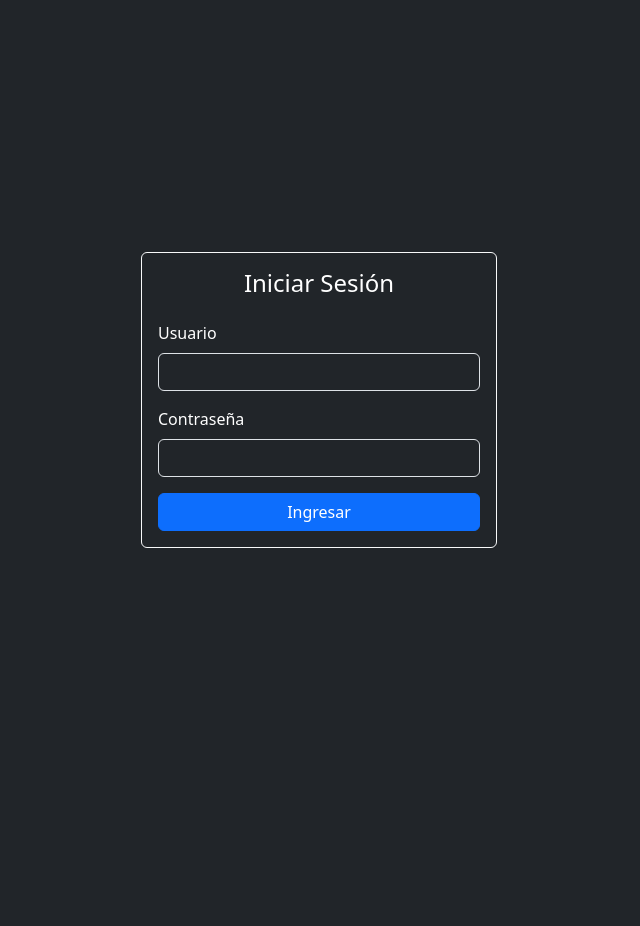
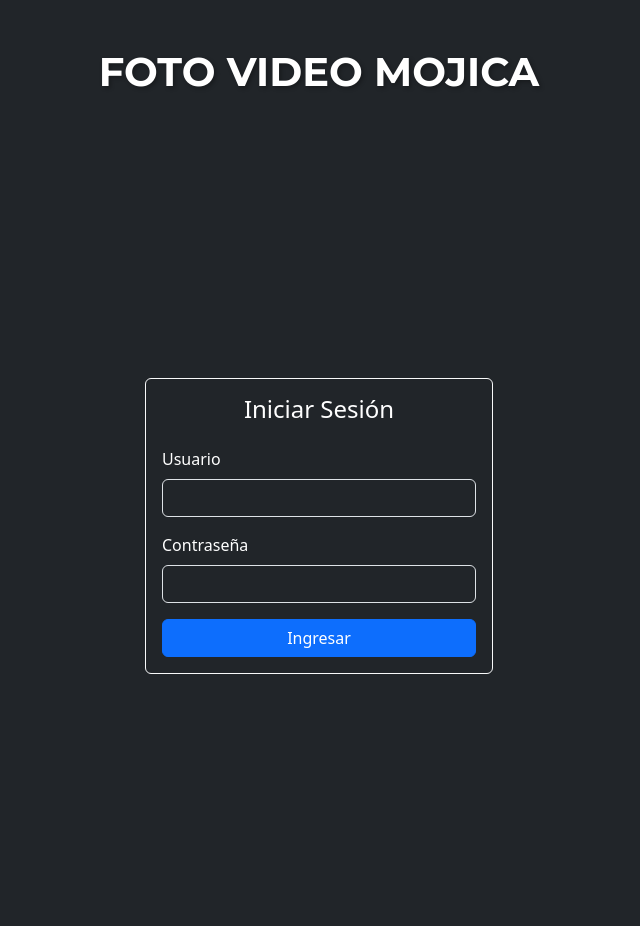
Before and after one commit to yimimejia/BusinessTool, a Flask app: page /login in a window 1280 px wide. Shown: the whole page, without its empty margins (321-961 px from the left). Before the commit the page ends 548 px from the top, so only its background shows below. Run offline with Flask 3, Linux system fonts and the light colour scheme.

Commit message:
Assistant checkpoint: Agregar título de la empresa sobre el formulario de login
Assistant generated file changes:
- app/templates/login.html: Agregar nombre de la empresa sobre el formulario

---

User prompt:

Aún no se ve el nombre pon el nombre también encima del cuadro del login

```diff
--- a/app/templates/login.html
+++ b/app/templates/login.html
@@ -17,7 +17,21 @@
     <link href="https://fonts.googleapis.com/css2?family=Montserrat:wght@400;700&display=swap" rel="stylesheet">
     <link href="{{ url_for('static', filename='css/styles.css') }}" rel="stylesheet">
     <link href="{{ url_for('static', filename='css/animations.css') }}" rel="stylesheet">
+    <style>
+        .company-title {
+            text-align: center;
+            color: white;
+            font-size: 2.5em;
+            font-weight: 700;
+            margin-bottom: 30px;
+            font-family: 'Montserrat', sans-serif;
+            text-shadow: 2px 2px 4px rgba(0,0,0,0.3);
+        }
+    </style>
 </head>
+<body>
+    <div class="container mt-5">
+        <h1 class="company-title">FOTO VIDEO MOJICA</h1>
 <body class="bg-dark">
     <div class="splash-screen">
         <div class="logo-animation">
```
